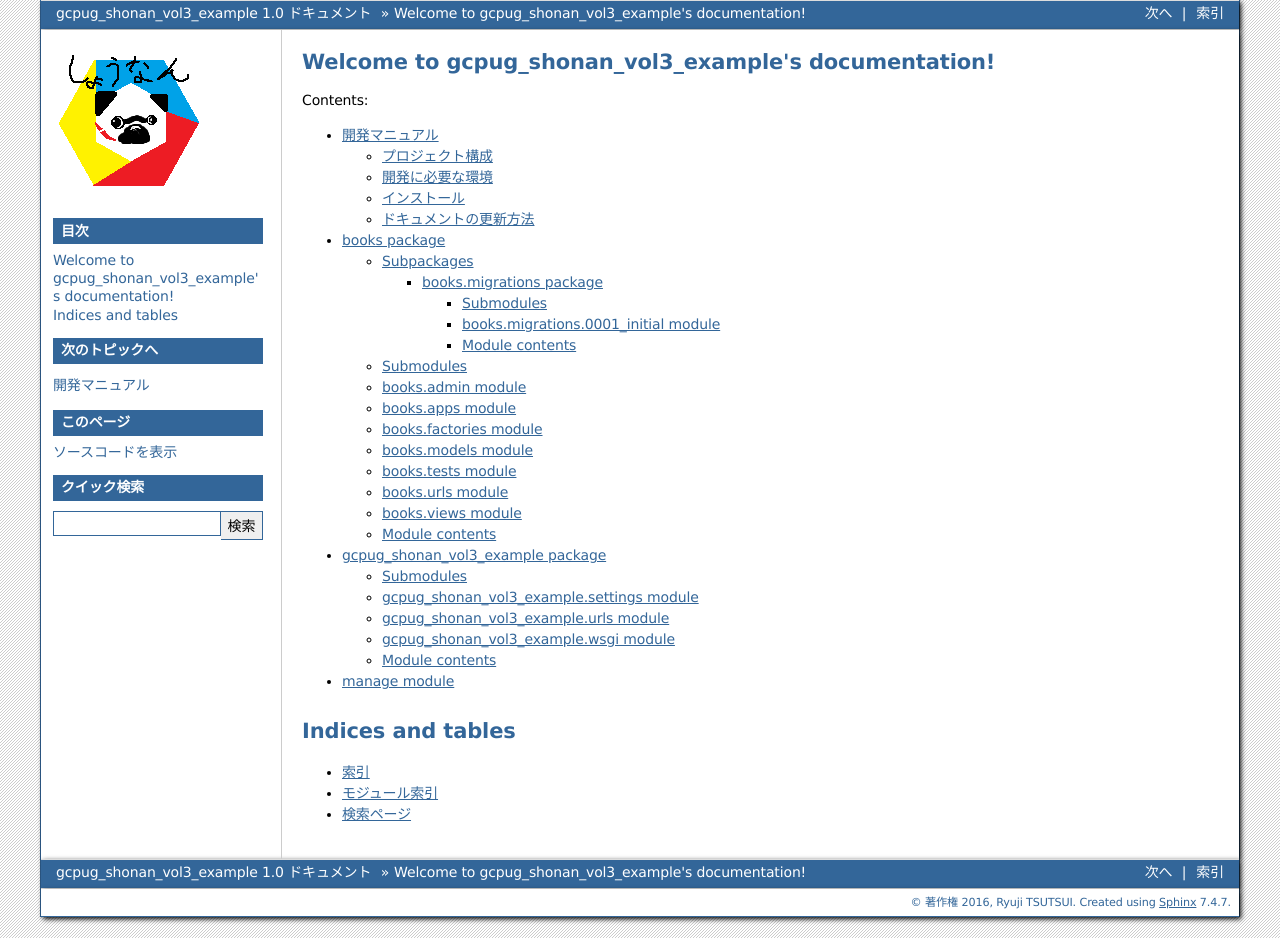
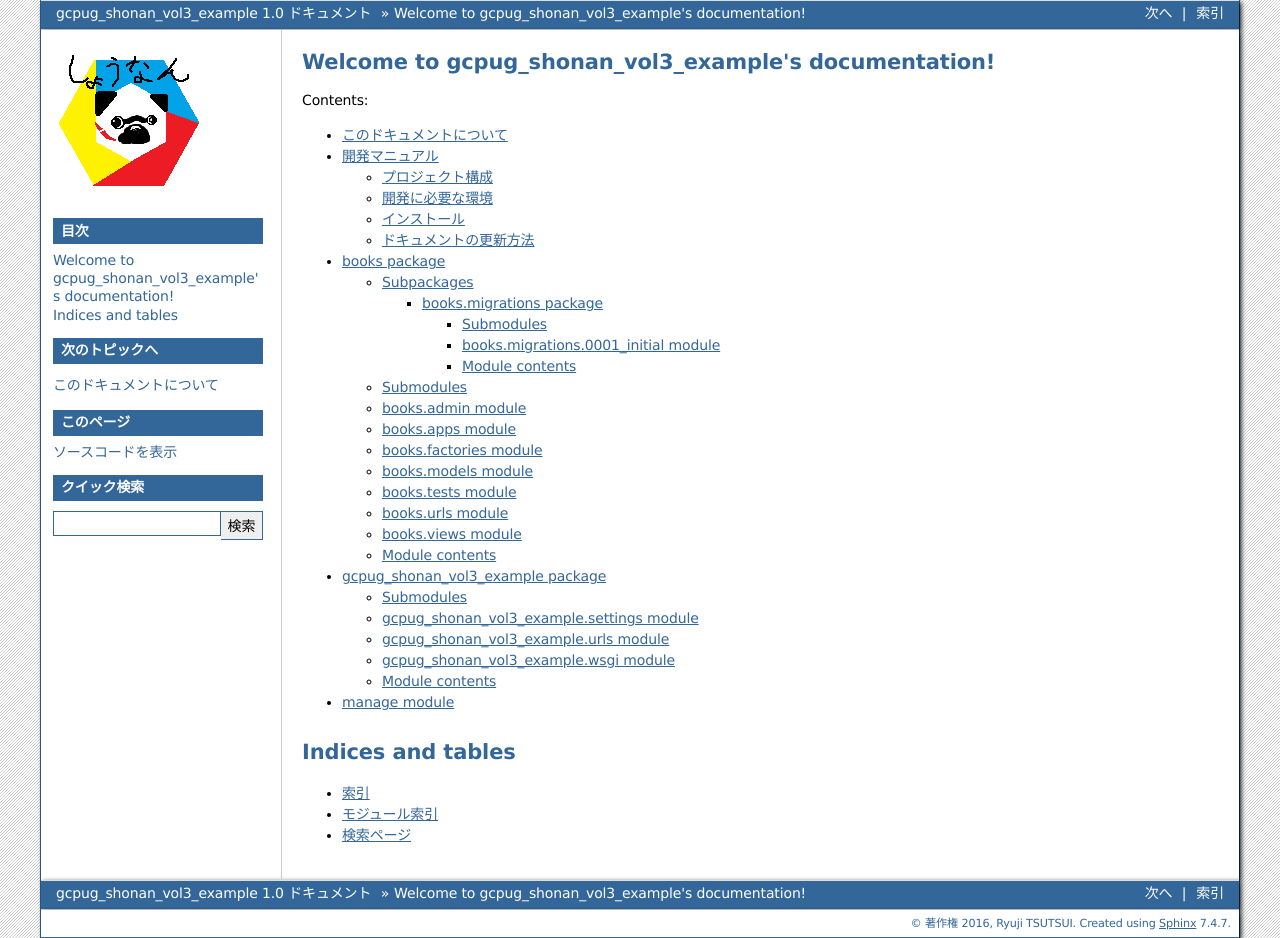
Before and after one commit to ryu22e/gcpug_shonan_vol3_example, a Sphinx documentation site: the page built from docs/index.rst, in a window 1280 px wide. Built offline with Sphinx 7.4.7, drawn with Linux system fonts in a browser that asks for light colours; part of the change alters nothing that is shown.

Commit message:
Add about.rst

```diff
--- /dev/null
+++ b/docs/about.rst
@@ -0,0 +1,6 @@
+このドキュメントについて
+========================
+
+`GCPUG Shonan feat.GAE vol.3 - connpass <http://gcpug-shonan.connpass.com/event/32995/>`_ での発表「 `GAEで社内ドキュメント公開 <https://docs.google.com/presentation/d/1aDf9BGk0lQLqzqAjkO_SNqysdo_IrWtoBjptky-kb3o/edit#slide=id.p>`_ 」で紹介したデモ用プロジェクトから生成したドキュメントです。Sphinxで生成してGoogle App Engineにデプロイしています。ソースコードは以下に置いてあります。
+
+https://github.com/ryu22e/gcpug_shonan_vol3_example
--- a/docs/index.rst
+++ b/docs/index.rst
@@ -11,6 +11,7 @@ Contents:
 .. toctree::
    :maxdepth: 4
 
+   about
    dev_manual
    books
    gcpug_shonan_vol3_example
```
